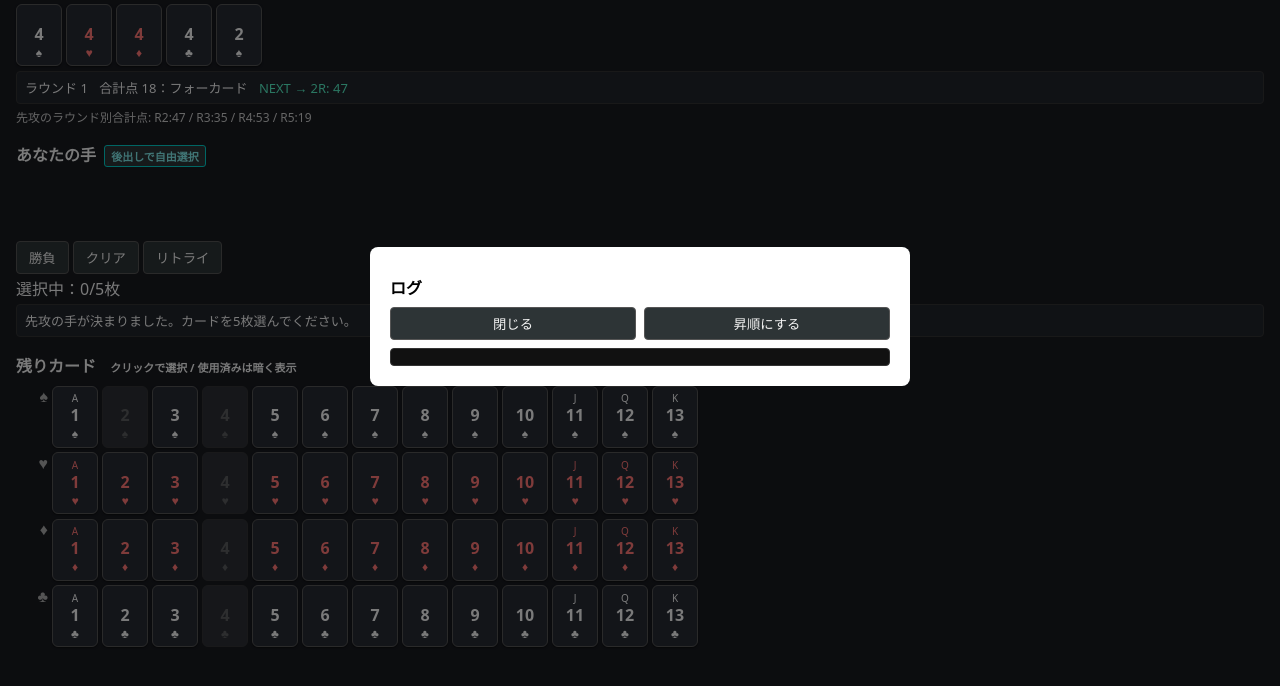
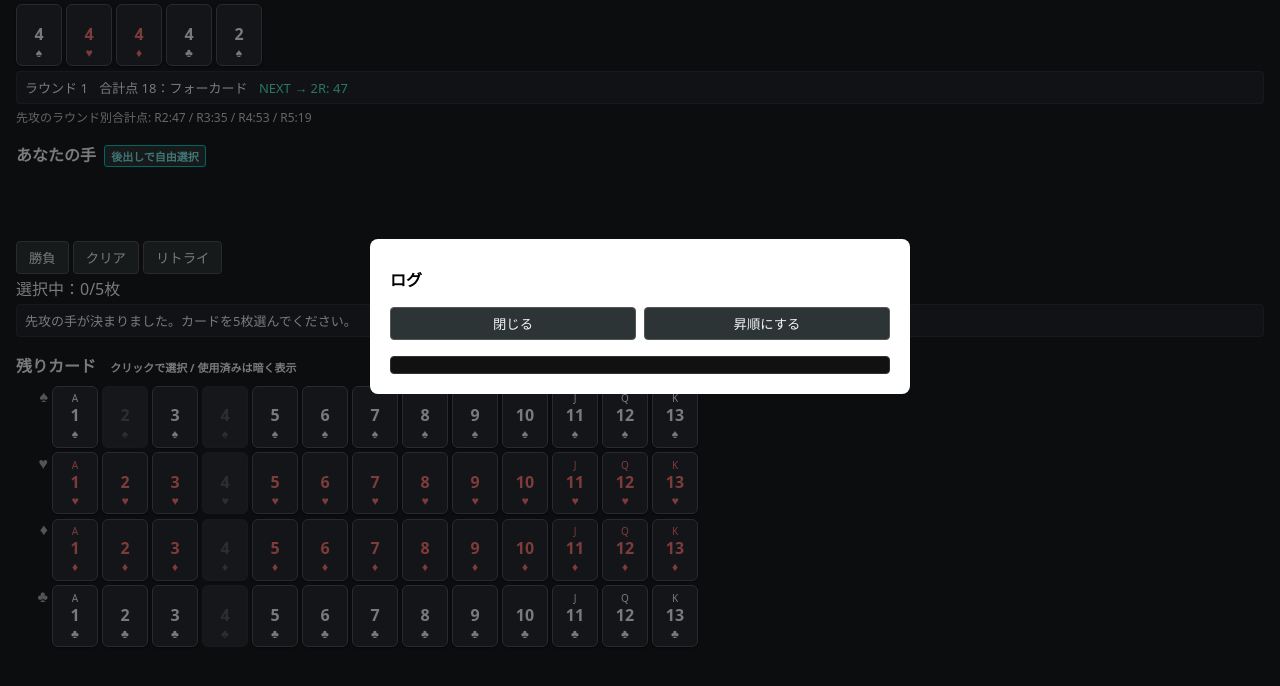
Before and after one commit to analyze88/poker-game, a plain HTML site: page index.html in a window 1280 px wide. Both pictures are taken after a click on the button "ログ". Shown: the part 84-770 px from the top of the page. Drawn offline with Linux system fonts and the light colour scheme.

Commit message:
Add files via upload

```diff
--- a/index.html
+++ b/index.html
@@ -1060,7 +1060,17 @@ function nextRound() {
 
 
     <!-- ▼ 並び順切り替えボタン -->
-<div style="display:flex; gap:8px; margin-bottom:8px;">
+<div style="
+  display:flex;
+  gap:8px;
+  margin-bottom:8px;
+  position: sticky;
+  top: 0;
+  background: white;
+  padding-top: 8px;
+  padding-bottom: 8px;
+  z-index: 10;
+">
 
   <button id="closeLog" class="btn" style="flex:1;">
     閉じる
```
